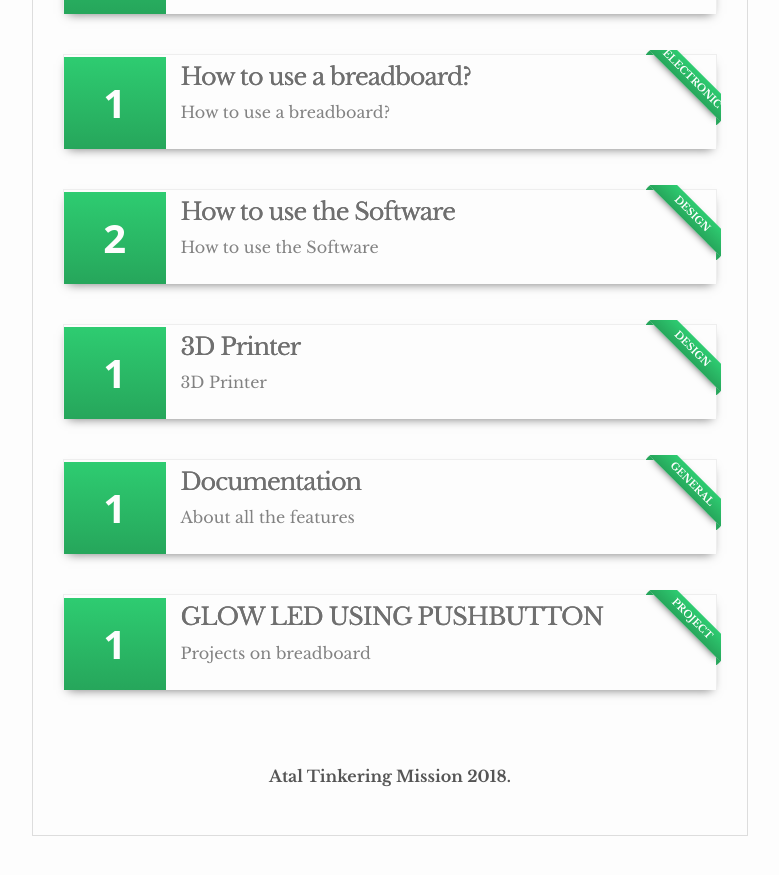
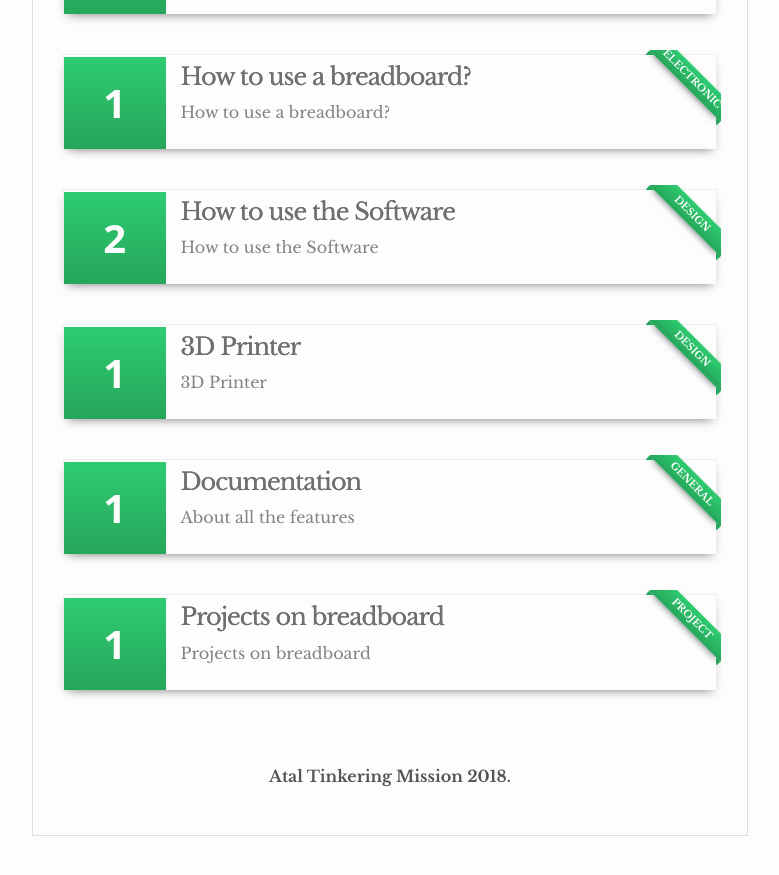
Before and after one commit to yugn27/atel, a Jekyll site: the page built from index.html, in a window 1280 px wide and 900 px high, scrolled down 2003 px. Shown: the top 875 px of the window, without its empty margins (250-1029 px from the left). Built offline with Jekyll 4.4.1, drawn with Linux system fonts in a browser that asks for light colours.

Commit message:
Update 2015-02-01-GLOW-LED-USING-PUSHBUTTON.markdown

```diff
--- a/_posts/2015-02-01-GLOW-LED-USING-PUSHBUTTON.markdown
+++ b/_posts/2015-02-01-GLOW-LED-USING-PUSHBUTTON.markdown
@@ -1,13 +1,13 @@
 ---
 layout: post
-title:  "GLOW LED USING PUSHBUTTON"
+title:  "Projects on breadboard"
 description:  Projects on breadboard
 categories: project
 ---
 
 
 
-                                          Projects on breadboard
+Projects on breadboard
 # GLOW LED USING PUSHBUTTON
 
 ### STEP 1: REQUIRED COMPONENTS
@@ -64,11 +64,19 @@ LDR is a photoresistor is a light-controlled variable resistor.The resistance of
 
 
 1.http://www.buildcircuit.com/dark-sensor-using-transistor-phototransistor-and-photodiode/
+
 2.https://www.electronicshub.org/simple-clap-switch-circuit/
+
 3.http://www.instructables.com/id/How-to-Make-a-Touch-Sensor-Using-555-Timer-IC-on-B/
+
 4.https://circuitdigest.com/electronic-circuits/doorbell-circuit
+
 5.https://circuitdigest.com/electronic-circuits/simple-metal-detector-circuit
+
 6.https://circuitdigest.com/electronic-circuits/mosquito-repellent-circuit
+
 7.https://makezine.com/projects/light2sound-ldr-synth/
+
 8.http://www.buildcircuit.com/darklight-sensor-using-transistor/
+
 9.https://www.build-electronic-circuits.com/portable-usb-charger-circuit/
```
